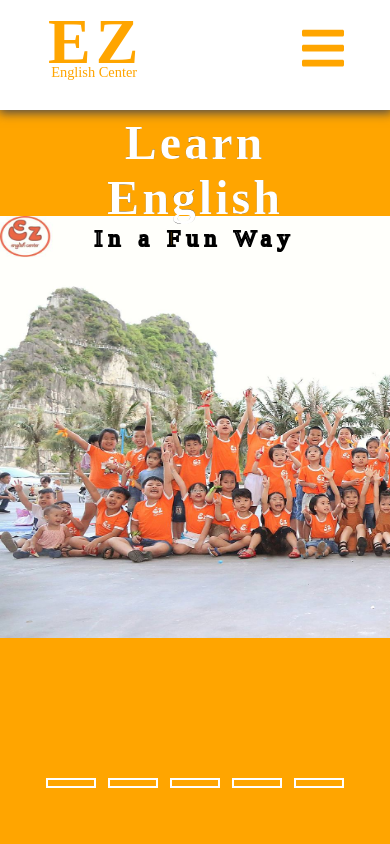
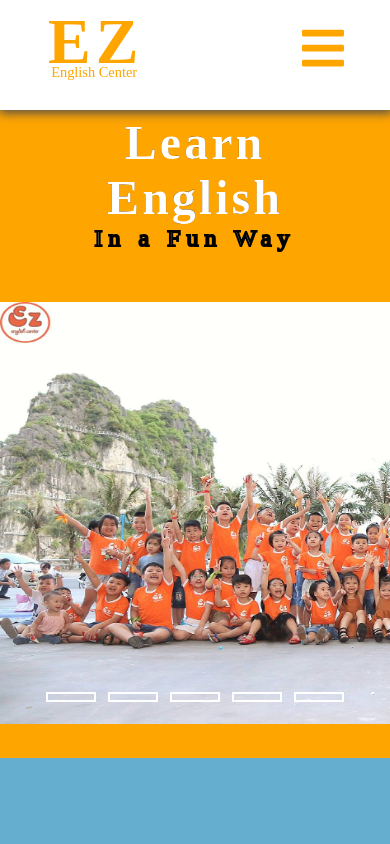
Before and after one commit to tadzius1996/Eazy, a React (Create React App) app: page / in a window 390 px wide. Shown: the top 844 px of the page. Built offline with nearby package versions, Linux system fonts and the light colour scheme; no server answers; a web font is replaced by a local one.

Commit message:
resize20

```diff
--- a/src/components/Footer.css
+++ b/src/components/Footer.css
@@ -178,7 +178,7 @@
         background-color: orange;
         font-size: 4rem;
         margin-top: -25px;
-        margin-bottom: 27rem;
+        margin-bottom: 17rem;
         width: 100%;
         z-index: -1;
 
--- a/src/components/Footer3.css
+++ b/src/components/Footer3.css
@@ -129,9 +129,9 @@
         background-color: orange;
     font-size: 4rem;
     position: absolute;
-    bottom: -180vh;
+    bottom: -185vh;
     width: 100%;
-    padding-top: 5rem;
+    padding-top: 10rem;
     z-index: -1;
     }
 }
--- a/src/components/Home.css
+++ b/src/components/Home.css
@@ -599,14 +599,14 @@
 
 .slides{
   width: 500%;
-  max-height: 50%;
-  min-height: 50%;
+  max-height: 50rem;
+  min-height: 50rem;
   display: flex;
 }
 
 .slidershow{
   width: 100%;
-  height: 100%;
+  height: 42rem;
   overflow: hidden;
   background-color: orange;
   z-index: -1;
--- a/src/components/Review.css
+++ b/src/components/Review.css
@@ -1026,7 +1026,7 @@
   }
 
   .courses {
-    bottom: -10rem;
+    bottom: 0rem;
     position: absolute;
     font-size: 2rem;
     color: var(--thirdColor);
```
